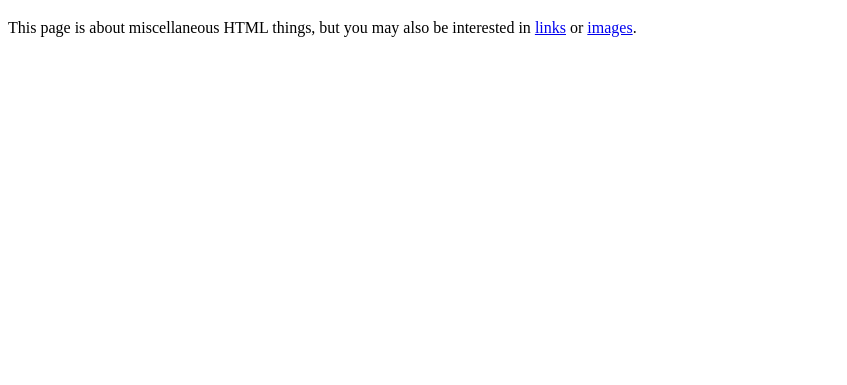
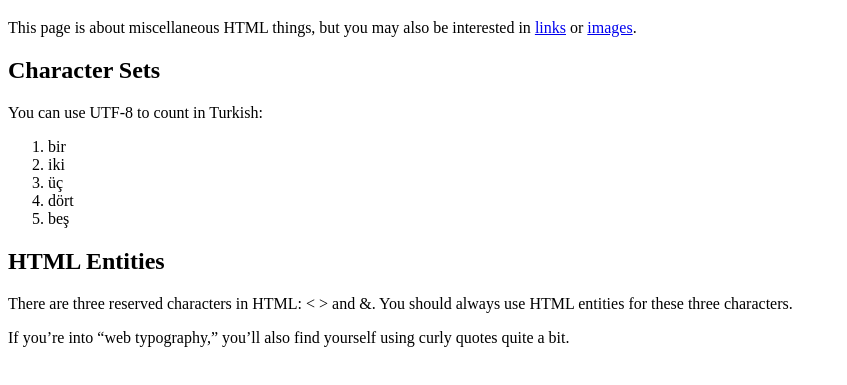
Before and after one commit to AimDad94/git_test, a plain HTML site: page links-and-images/misc/extras.html in a window 1280 px wide. Shown: the part 61-446 px from the top of the page, without its empty margins (0-847 px from the left). Drawn offline with Linux system fonts and the light colour scheme.

Commit message:
finishes links and images

```diff
--- a/links-and-images/misc/extras.html
+++ b/links-and-images/misc/extras.html
@@ -10,6 +10,24 @@
    also be interested in <a href='../links.html'>links</a> or
    <a href='../images.html'>images</a>.</p>
 
+   <h2>Character Sets</h2>
+
+<p>You can use UTF-8 to count in Turkish:</p>
+
+<ol>
+  <li>bir</li>
+  <li>iki</li>
+  <li>üç</li>
+  <li>dört</li>
+  <li>beş</li>
+</ol>
+
+<h2>HTML Entities</h2>
+<p>There are three reserved characters in HTML: &lt; &gt; and &amp;. You
+   should always use HTML entities for these three characters.</p>
+
+  <p>If you&rsquo;re into &ldquo;web typography,&rdquo; you&rsquo;ll also find
+   yourself using curly quotes quite a bit.</p>
 
   </body>
 </html>
```
